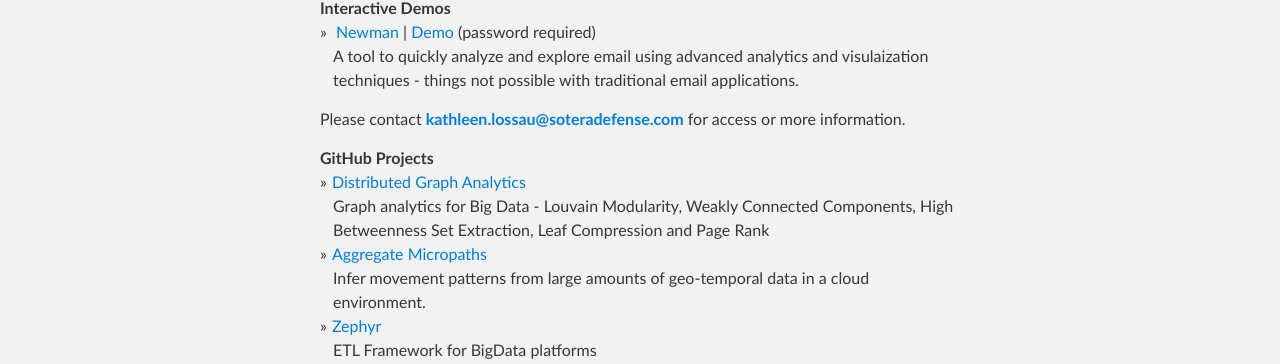
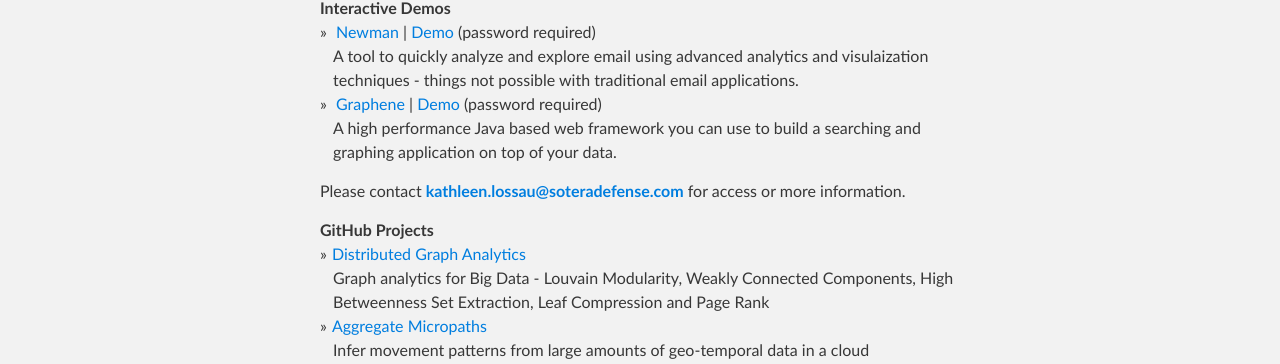
Before and after one commit to Sotera/sotera.github.io, a plain HTML site: page index.html in a window 1280 px wide. Shown: the part 740-1104 px from the top of the page. Drawn offline with Linux system fonts and the light colour scheme.

Commit message:
Added graphene

```diff
--- a/index.html
+++ b/index.html
@@ -41,6 +41,12 @@
             A tool to quickly analyze and explore email using advanced
             analytics and visulaization techniques - things not
             possible with traditional email applications.
+          </li>
+          <li>
+            <a href="https://sotera.github.io/graphene">Graphene</a>
+            | <a href="" target="_blank">Demo</a> (password required)<br />
+            A high performance Java based web framework you can use to build
+            a searching and graphing application on top of your data.
           </li>
         </ul>
         <p>
```
